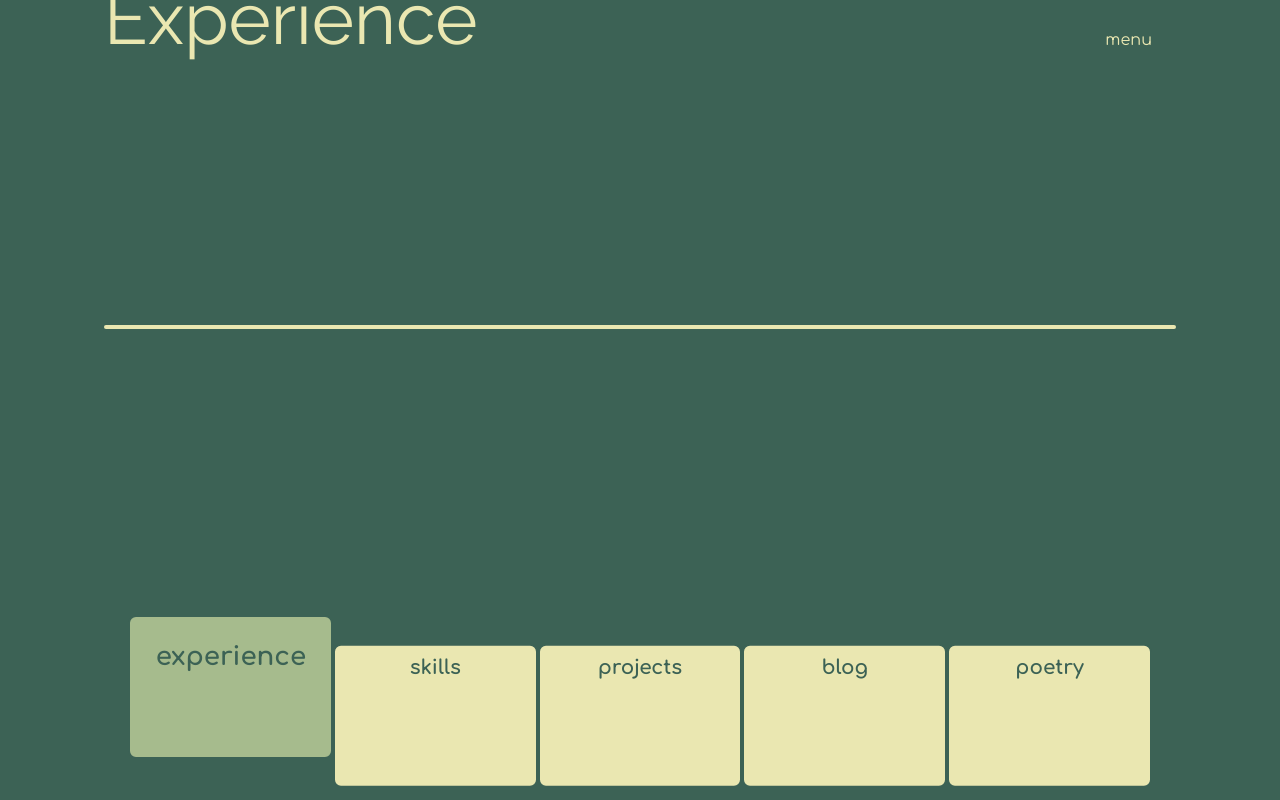
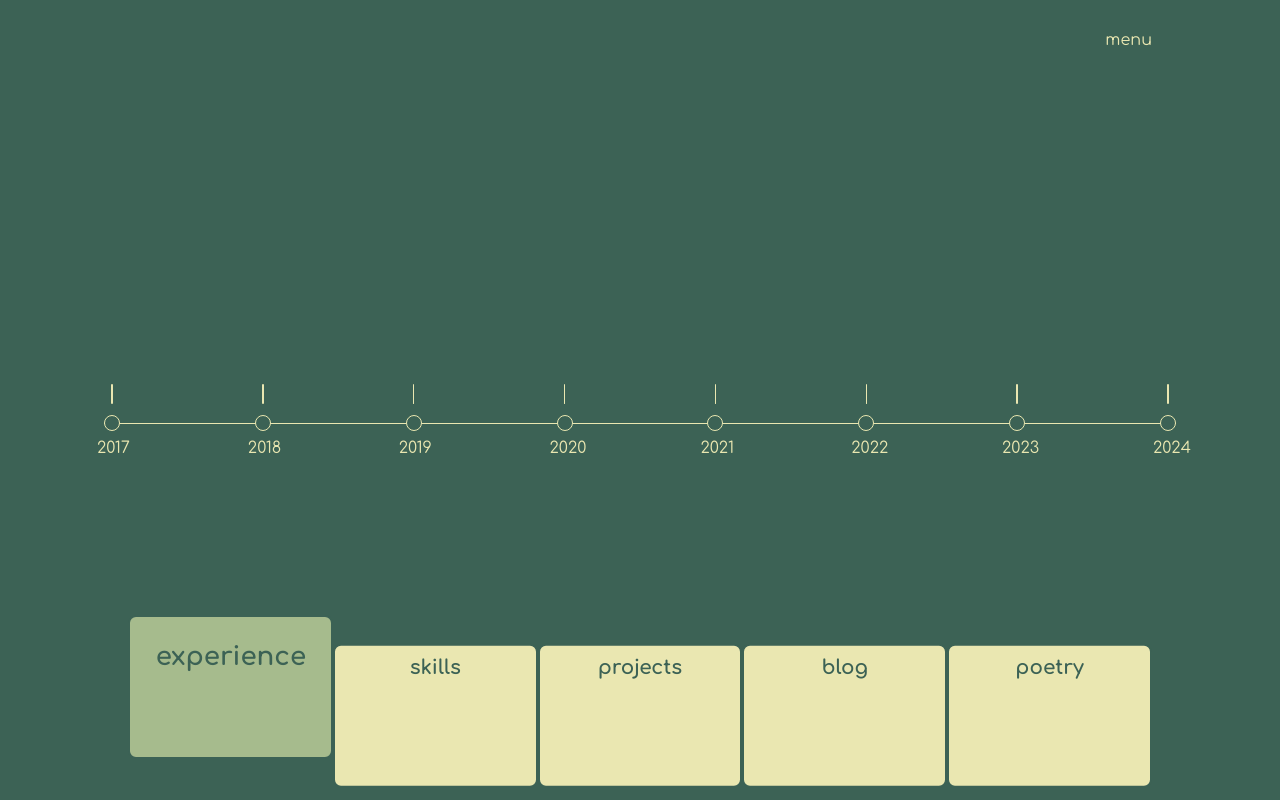
Before and after one commit to bijuice/portfolio-v2, a Next.js app: page / in a window 1280 px wide. Both pictures are taken after a click on the element "experience". Built offline with nearby package versions, Linux system fonts and the light colour scheme.

Commit message:
Timeline progress

```diff
--- a/components/Categories/All.tsx
+++ b/components/Categories/All.tsx
@@ -1,4 +1,5 @@
 import { CategoryProps } from "@/props/CategoryProps"
+import Image from "next/image"
 
 export default function All({ category }: CategoryProps) {
   const isActive = category === "ALL"
@@ -6,8 +7,25 @@ export default function All({ category }: CategoryProps) {
   return (
     <div className="relative h-full flex">
       <div className=" overflow-hidden absolute top-1/3 pt-24 wrap truncate ">
-        <h4 className="sub-heading">fullstack, cat dad, poet.</h4>
+        <h4 className="heading-intro">fullstack, cat dad, poet.</h4>
       </div>
+
+      <div className="basis-1/2"></div>
+
+      <div className=" basis-1/2 grid grid-cols-2 overflow-y-scroll mb-20 no-scrollbar"></div>
     </div>
   )
 }
+
+function ImageContainer() {
+  return (
+    <div className="relative rounded-md w-full aspect-video overflow-hidden image-container cursor-pointer sub-heading ">
+      <Image
+        src="/images/winners.jpg"
+        fill={true}
+        alt="Abdul and Rawling winning  red bull basement global community award"
+        className="object-cover "
+      />
+    </div>
+  )
+}
--- a/components/Categories/Experience.tsx
+++ b/components/Categories/Experience.tsx
@@ -1,17 +1,41 @@
 import { CategoryProps } from "@/props/CategoryProps"
 
 export default function Experience({}: CategoryProps) {
+  const date = new Date()
+  const year = date.getFullYear()
+
+  const a = year - 6
+  const b = year + 2
+
+  function renderDots() {
+    let dots: React.ReactNode[] = []
+
+    for (let i = a; i < b; i++) {
+      const isEven = i % 2 === 0
+
+      dots.push(
+        <div className="w-4 h-4 rounded-full border-[1px] border-secondary  relative dot">
+          <div className="w-[1.5px] h-5 bg-secondary rounded-md absolute -top-8 left-[45%]"></div>
+          <p className="text-secondary absolute top-5 -left-2">{i}</p>
+        </div>
+      )
+    }
+
+    return dots
+  }
+
   return (
-    <div className="h-full">
-      <h1>Experience</h1>
-
-      <div className="h-full flex items-center pb-40">
+    <div className="h-full select-none">
+      <div className="h-full  flex items-center   relative pt-44">
         <Timeline />
+        <div className="flex justify-between w-full absolute  py-5  ">
+          {renderDots()}
+        </div>
       </div>
     </div>
   )
 }
 
 function Timeline() {
-  return <div className="bg-secondary w-full h-1 rounded-md"></div>
+  return <div className="bg-secondary w-full h-[1px]  timeline relative"></div>
 }
--- a/pages/index.tsx
+++ b/pages/index.tsx
@@ -28,8 +28,8 @@ export default function Home() {
           category === "ALL" ? null : "active "
         }`}
       >
-        <h1>Abdul Rahman </h1>
-        <h1>Rehmtulla</h1>
+        <h1 className="heading-intro">Abdul Rahman </h1>
+        <h1 className="heading-intro">Rehmtulla</h1>
       </div>
 
       <section className="pt-24 px-10 h-full">{resolveCategory()}</section>
--- a/styles/globals.css
+++ b/styles/globals.css
@@ -86,7 +86,7 @@ h6 {
   transform: scale(1.3) translateY(20%);
 }
 
-.sub-heading {
+.heading-intro {
   transform-origin: bottom right;
   animation-name: headingAnimation;
   animation-duration: 1s;
@@ -102,3 +102,87 @@ h6 {
     transform: translateY(0);
   }
 }
+
+.image-container {
+  transform: translateY(0) scale(1);
+  transition: 1s transform;
+}
+
+.image-container:hover {
+  transform: translateY(-10px) scale(1.01);
+}
+
+.no-scrollbar {
+  -ms-overflow-style: none; /* Internet Explorer 10+ */
+  scrollbar-width: none; /* Firefox */
+}
+.no-scrollbar::-webkit-scrollbar {
+  display: none; /* Safari and Chrome */
+}
+
+.timeline {
+  transform: scaleX(0);
+  transform-origin: left;
+  animation-name: timeline-animation;
+  animation-duration: 1.5s;
+  animation-fill-mode: forwards;
+}
+
+@keyframes timeline-animation {
+  from {
+    transform: scaleX(0);
+  }
+
+  to {
+    transform: scaleX(1);
+  }
+}
+
+.dot {
+  @apply bg-primary;
+  transform: translateX(-100vw);
+  transform-origin: left;
+  animation-name: dot-animation;
+  animation-duration: 1.5s;
+  animation-fill-mode: forwards;
+  transition: background 0.5s;
+}
+
+.dot:hover {
+  @apply bg-secondary;
+}
+
+.dot:nth-child(8) {
+  animation-delay: 0.1s;
+}
+.dot:nth-child(7) {
+  animation-delay: 0.2s;
+}
+.dot:nth-child(6) {
+  animation-delay: 0.3s;
+}
+.dot:nth-child(5) {
+  animation-delay: 0.4s;
+}
+.dot:nth-child(4) {
+  animation-delay: 0.5s;
+}
+.dot:nth-child(3) {
+  animation-delay: 0.6s;
+}
+.dot:nth-child(2) {
+  animation-delay: 0.7s;
+}
+.dot:nth-child(1) {
+  animation-delay: 0.8s;
+}
+
+@keyframes dot-animation {
+  from {
+    transform: translateX(-100vw);
+  }
+
+  to {
+    transform: translateX(0);
+  }
+}
```
Also changed, not shown: public/images/winners.jpg (added).
